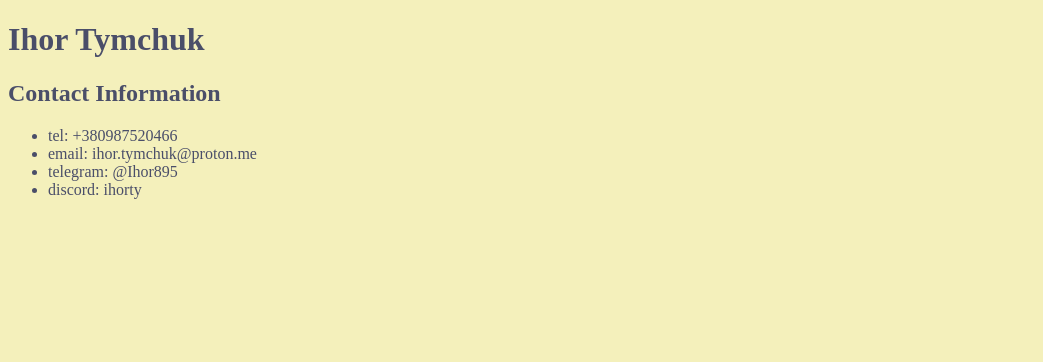
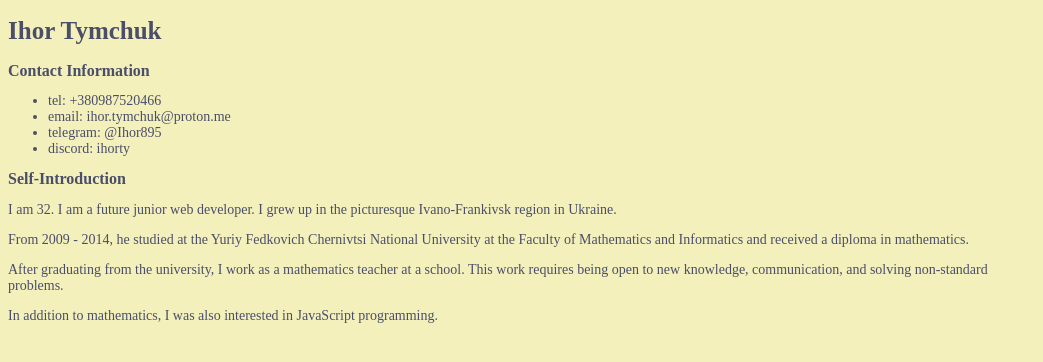
Before and after one commit to ihor-timchyk/rsschool-cv, a plain HTML site: page index.html in a window 1280 px wide. Shown: the whole page, without its empty margins (0-1043 px from the left). Drawn offline with Linux system fonts and the light colour scheme.

Commit message:
feat[html]: add intro

```diff
--- a/index.html
+++ b/index.html
@@ -1,11 +1,13 @@
 <!DOCTYPE html>
 <html lang="en">
+
 <head>
     <meta charset="UTF-8">
     <meta name="viewport" content="width=device-width, initial-scale=1.0">
     <title>CV Ihor Tymchuk</title>
     <link rel="stylesheet" href="style.css">
 </head>
+
 <body>
     <h1>Ihor Tymchuk</h1>
     <h2>Contact Information</h2>
@@ -15,5 +17,23 @@
         <li>telegram: @Ihor895</li>
         <li>discord: ihorty</li>
     </ul>
+    <h2>Self-Introduction</h2>
+    <div>
+        <p>I am 32. I am a future junior web developer. I grew up in the picturesque Ivano-Frankivsk region in Ukraine.
+        </p>
+
+        <p> From 2009 - 2014, he studied at the Yuriy Fedkovich Chernivtsi National University at the Faculty of
+        Mathematics and Informatics and received a diploma in mathematics.
+        </p>
+
+        <p>
+            After graduating from the university, I work as a mathematics teacher at a school. This work requires being
+            open to new knowledge, communication, and solving non-standard problems.
+        </p>
+
+        <p>In addition to mathematics, I was also interested in JavaScript programming.
+        </p>
+    </div>
 </body>
+
 </html>
--- a/style.css
+++ b/style.css
@@ -1,4 +1,20 @@
+* {
+    font-size: 10px;
+}
 body {
+    max-width: 98rem;
     background-color: #f4f0bb;
     color: #4a4e69;
 }
+
+h1 {
+    font-size: 2.5rem;
+}
+
+h2 {
+    font-size: 1.6rem;
+}
+
+li, p {
+    font-size: 1.4rem;
+}
```
